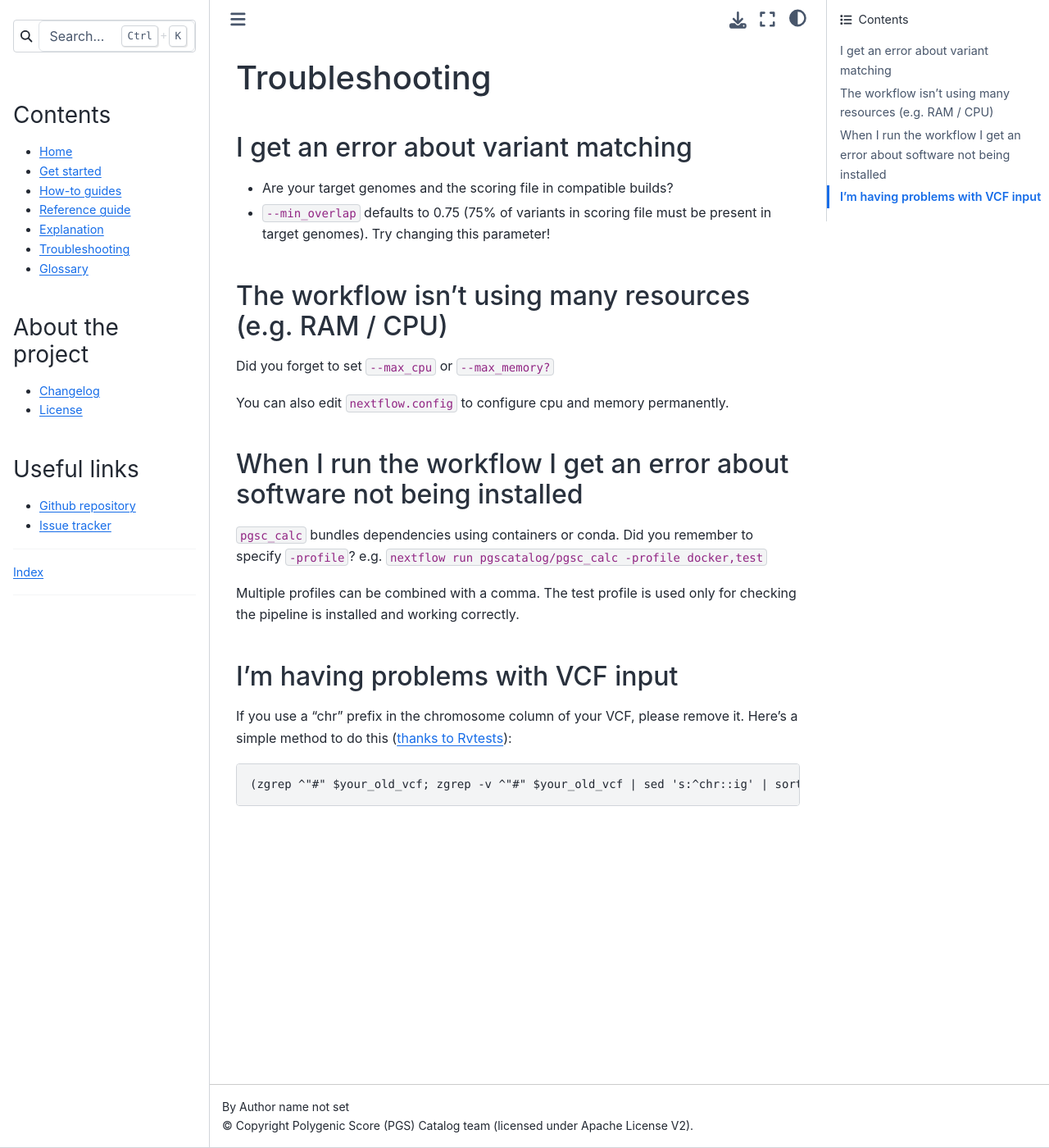
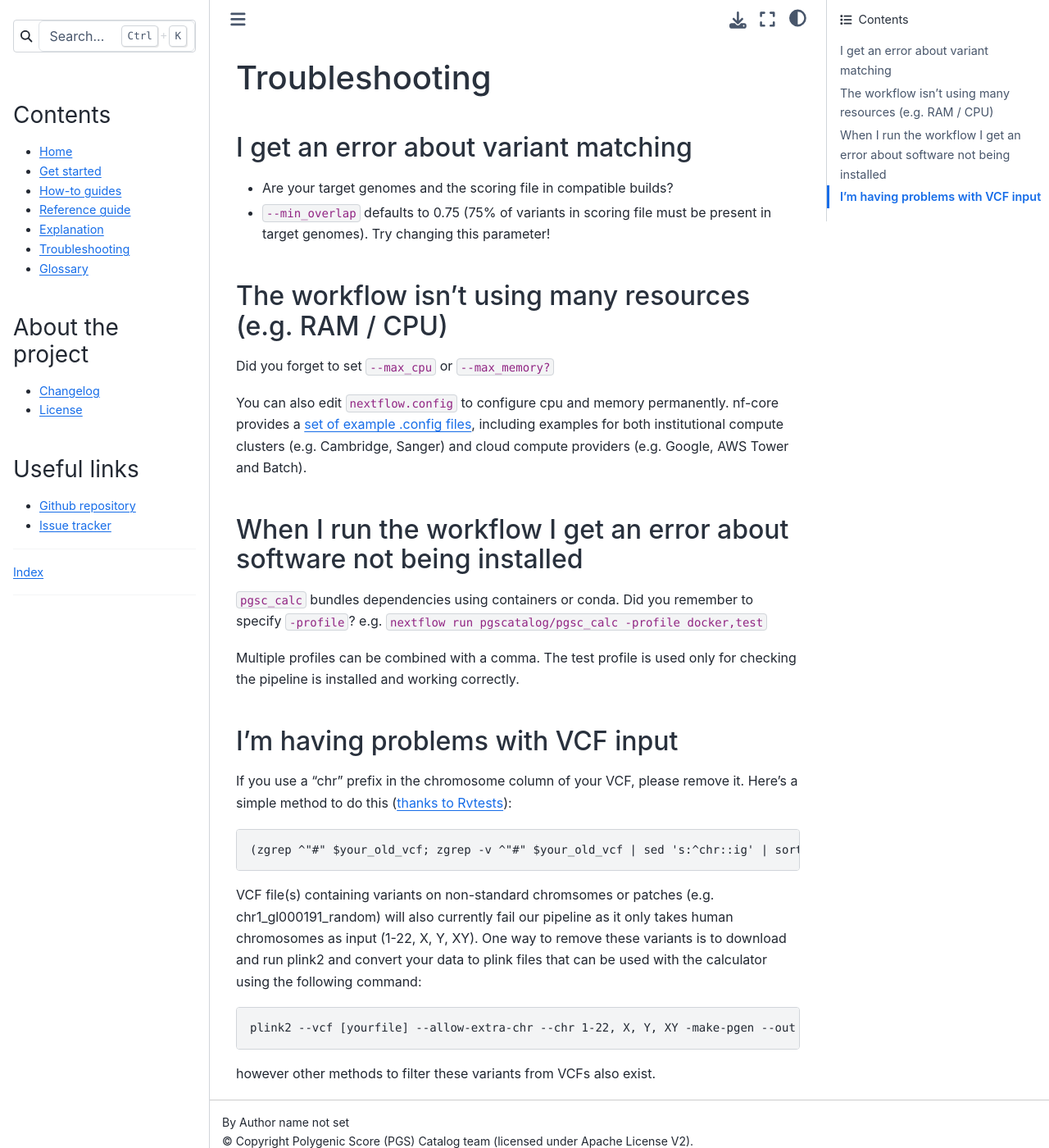
Before and after one commit to PGScatalog/pgsc_calc, a Sphinx documentation site: the page built from docs/troubleshooting.rst, in a window 1280 px wide and 1400 px high. Shown: the whole window at 82% size. Built offline with Sphinx 7.4.7 and the Sphinx Book theme 1.1.4, drawn with Linux system fonts in a browser that asks for light colours.

Commit message:
Troubleshooting Edits Mention Nextflow config repository, and solution for VCF files with non-standard chromosomes

```diff
--- a/docs/troubleshooting.rst
+++ b/docs/troubleshooting.rst
@@ -17,7 +17,11 @@ The workflow isn't using many resources (e.g. RAM / CPU)
 
 Did you forget to set ``--max_cpu`` or ``--max_memory?``
 
-You can also edit ``nextflow.config`` to configure cpu and memory permanently.
+You can also edit ``nextflow.config`` to configure cpu and memory permanently. nf-core
+provides a `set of example .config files`_, including examples for both institutional
+compute clusters (e.g. Cambridge, Sanger) and cloud compute providers (e.g. Google, AWS Tower and Batch).
+
+.. _set of example .config files : https://github.com/nf-core/configs
 
 When I run the workflow I get an error about software not being installed
 -------------------------------------------------------------------------
@@ -39,4 +43,14 @@ it. Here's a simple method to do this (`thanks to Rvtests`_):
 
     (zgrep ^"#" $your_old_vcf; zgrep -v ^"#" $your_old_vcf | sed 's:^chr::ig' | sort -k1,1n -k2,2n) | bgzip -c > $your_vcf_file.gz
 
+VCF file(s) containing variants on non-standard chromsomes or patches (e.g. chr1_gl000191_random) will also currently fail
+our pipeline as it only takes human chromosomes as input (1-22, X, Y, XY). One way to remove these variants is to download
+and run plink2 and convert your data to plink files that can be used with the calculator using the following command:
+
+.. code-block:: console
+
+    plink2 --vcf [yourfile] --allow-extra-chr --chr 1-22, X, Y, XY -make-pgen --out [yourfile]_axy
+
+however other methods to filter these variants from VCFs also exist.
+
 .. _`thanks to Rvtests`: http://zhanxw.github.io/rvtests/#input-files
```
